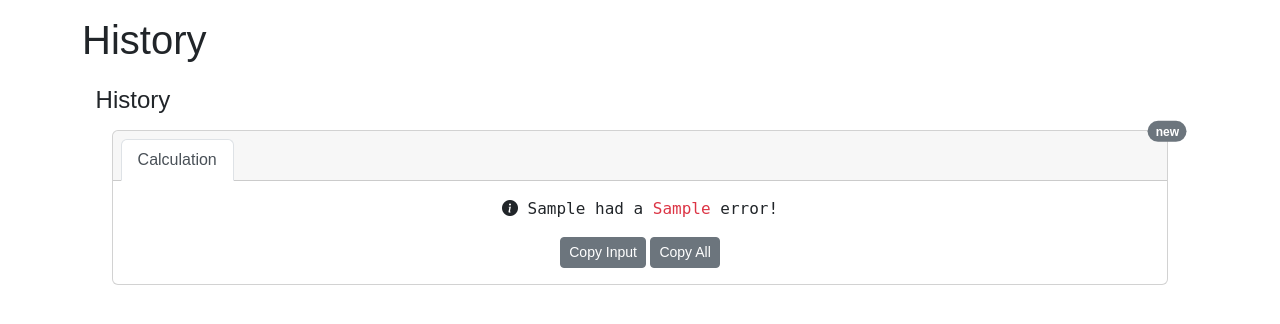
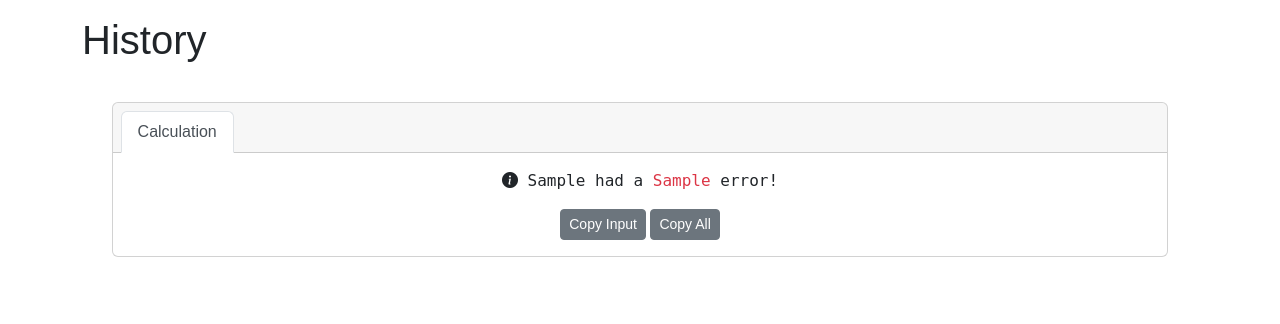
Before and after one commit to mahdihaghverdi/plumacalc, a Django app: page /history/ in a window 1280 px wide. Shown: the part 63-387 px from the top of the page. Run offline with Django 4.2, Linux system fonts and the light colour scheme; tables that the repository leaves empty hold one stand-in row (values such as "Sample post"); some libraries are stand-ins or nearby versions.

Commit message:
make the histories shown in descending order and remove `new` badge

```diff
--- a/calculator/templates/calculator/history.html
+++ b/calculator/templates/calculator/history.html
@@ -12,7 +12,6 @@
         <h1>History</h1>
         <div class="col"
              style="padding: .85rem; border-radius: 2px">
-            <h4>History</h4>
             {% if history %}
                 {% for hist in history %}
                     <div class="card text-center" style="margin: 1rem;">
@@ -20,9 +19,7 @@
                             <ul class="nav nav-tabs card-header-tabs">
                                 <li class="nav-item">
                                     {% if forloop.counter == 1 %}
-                                        <a class="nav-link active" aria-current="true" href="#">
-                                                    <span class="position-absolute top-0 start-100 translate-middle badge rounded-pill bg-secondary">new<span
-                                                            class="visually-hidden">unread messages</span></span>Calculation</a>
+                                        <a class="nav-link active" aria-current="true" href="#">Calculation</a>
                                     {% else %}
                                         <a class="nav-link active" aria-current="true" href="#">Calculation</a>
                                     {% endif %}
--- a/calculator/views.py
+++ b/calculator/views.py
@@ -82,3 +82,6 @@ class HistoryListView(ListView):
     model = History
     context_object_name = "history"
     paginate_by = 15
+
+    def get_queryset(self):
+        return History.objects.all().order_by("-pk")
```
